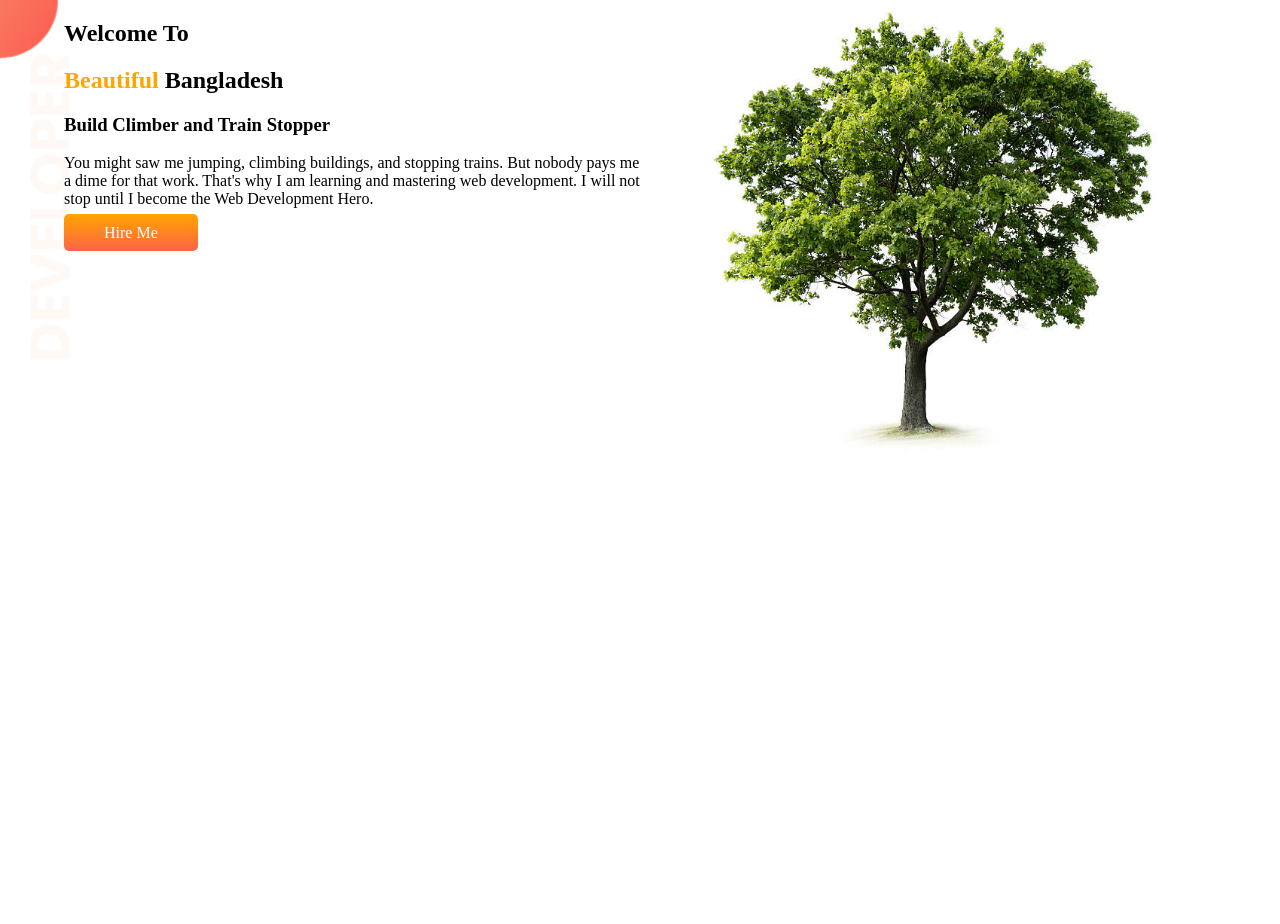
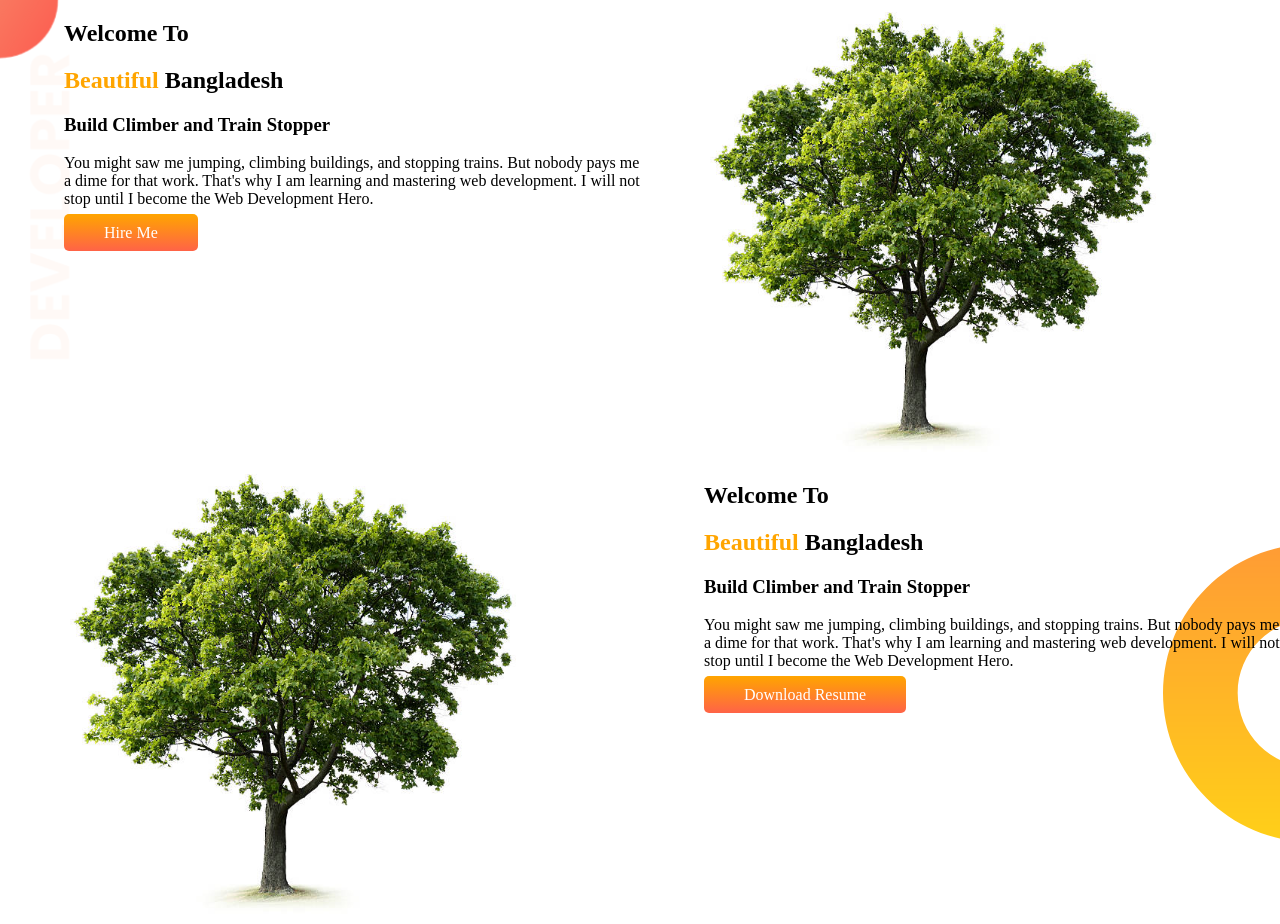
Before and after one commit to salma-sn/developer-portfolio, a plain HTML site: page index.html in a window 1280 px wide. Before the commit the page ends 800 px from the top, so only its background shows below. Drawn offline with Linux system fonts and the light colour scheme; a web font is replaced by a local one.

Commit message:
second section

```diff
--- a/index.html
+++ b/index.html
@@ -31,6 +31,23 @@
         </div>
     </section>
 
+    <section class="dream-bg">
+        <div class="half-width">
+            <img src="images/tree.jpg" alt="tree image">
+        </div>
+        <div class="half-width">
+            <h1>Welcome To</h1>
+            <h1><span class="beautiful">Beautiful </span> Bangladesh</h1>
+            <h3>Build Climber and Train Stopper</h3>
+            <p>You might saw me jumping, climbing buildings, and stopping trains. But nobody pays me a dime for that
+                work.
+                That's why I am learning and mastering web development. I will not stop until I become the Web
+                Development
+                Hero.</p>
+            <a href="rupalibank.com.bd" class="link-buton" target="_blank">Download Resume</a>
+        </div>
+    </section>
+
 </body>
 
 </html>
--- a/style.css
+++ b/style.css
@@ -32,3 +32,9 @@ section {
 .top-banner {
     background-image: url(images/top-banner.png);
 }
+
+.dream-bg {
+    background-image: url(images/dream-bg.png);
+    background-repeat: no-repeat;
+    background-position: right;
+}
```
